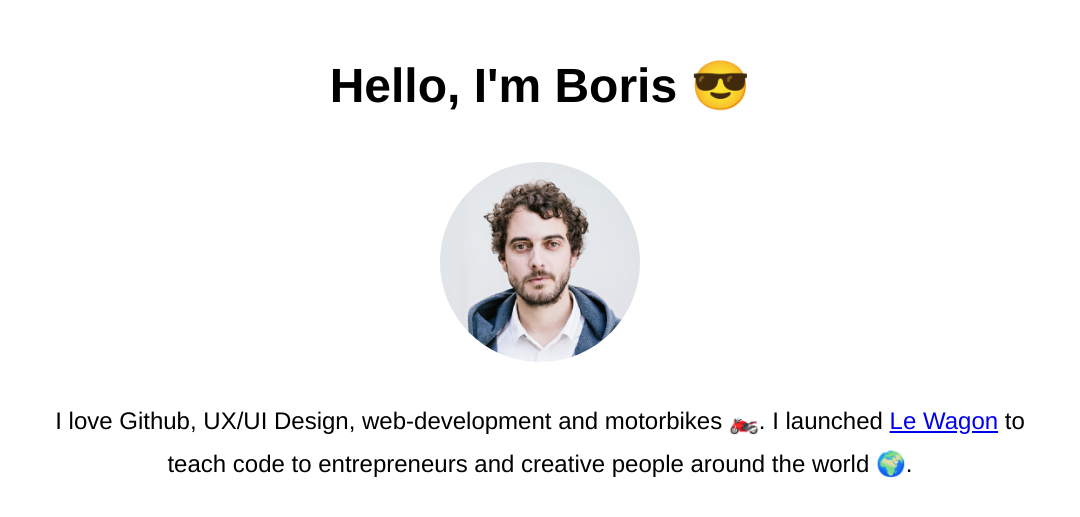
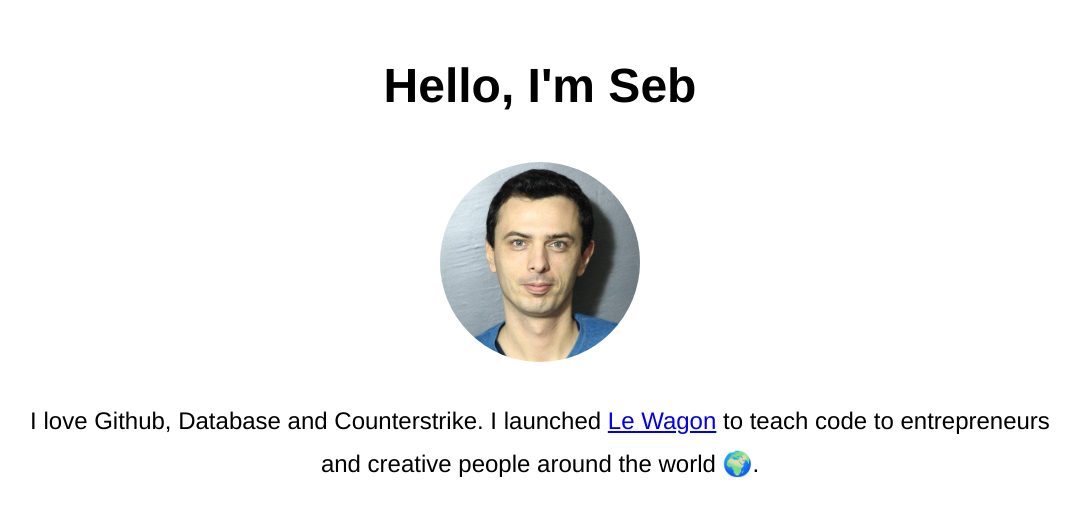
Before and after one commit to Papillard/first-gh-project, a plain HTML site: page index.html in a window 1280 px wide. Shown: the part 117-634 px from the top of the page, without its empty margins (100-1180 px from the left). Drawn offline with Linux system fonts and the light colour scheme.

Commit message:
changing the profile to sebastien

```diff
--- a/index.html
+++ b/index.html
@@ -6,12 +6,12 @@
 </head>
 <body>
 
-  <h1>Hello, I'm Boris 😎</h1>
+  <h1>Hello, I'm Seb</h1>
 
-  <img src="images/profile.png" alt="Boris">
+  <img src="images/seb.jpeg" alt="Seb">
 
   <p>
-    I love Github, UX/UI Design, web-development and motorbikes 🏍️.
+    I love Github, Database and Counterstrike.
     I launched <a href="https://www.lewagon.com/">Le Wagon</a> to teach code to entrepreneurs and creative people around the world 🌍.
   </p>
 
```
Also changed, not shown: images/seb.jpeg (added).
